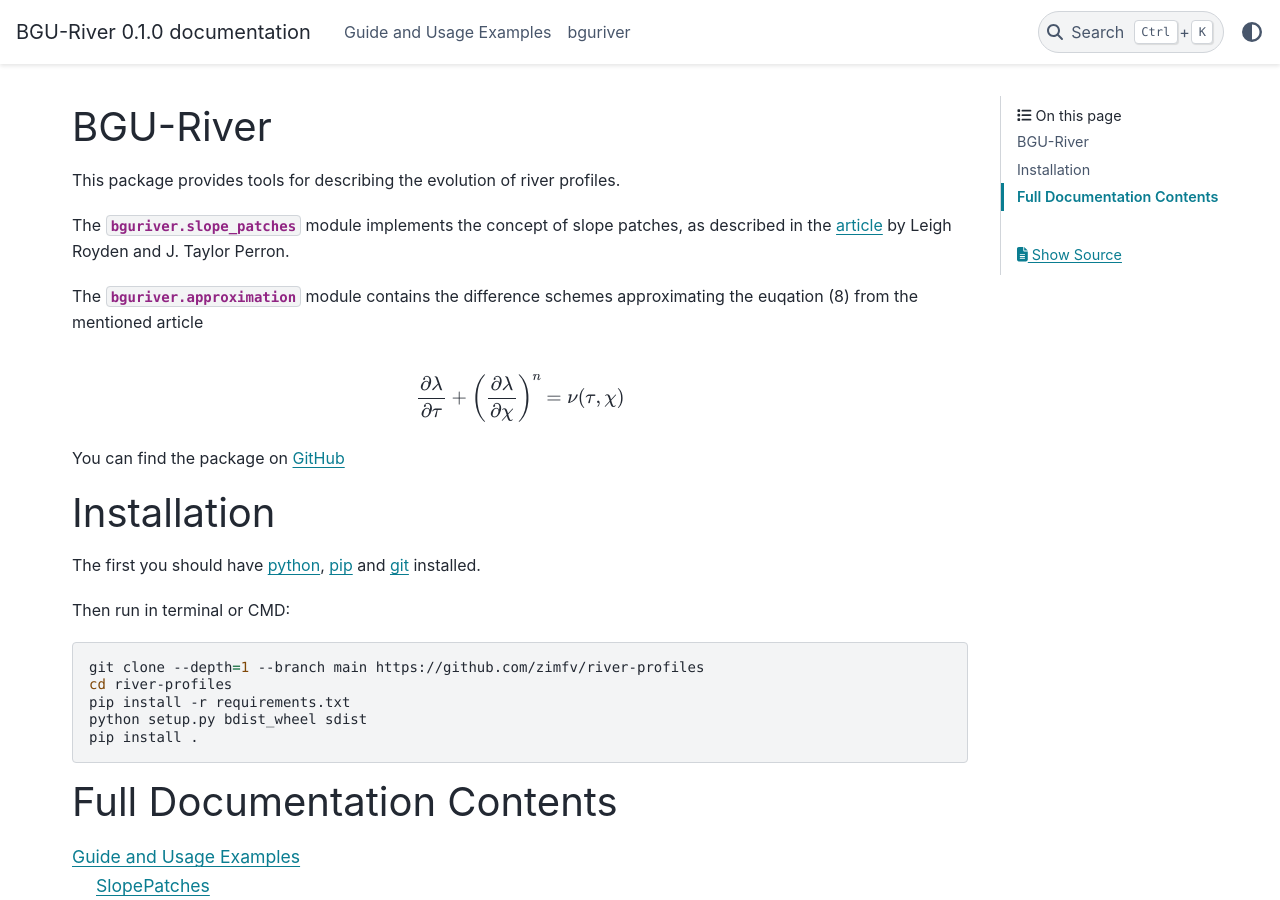
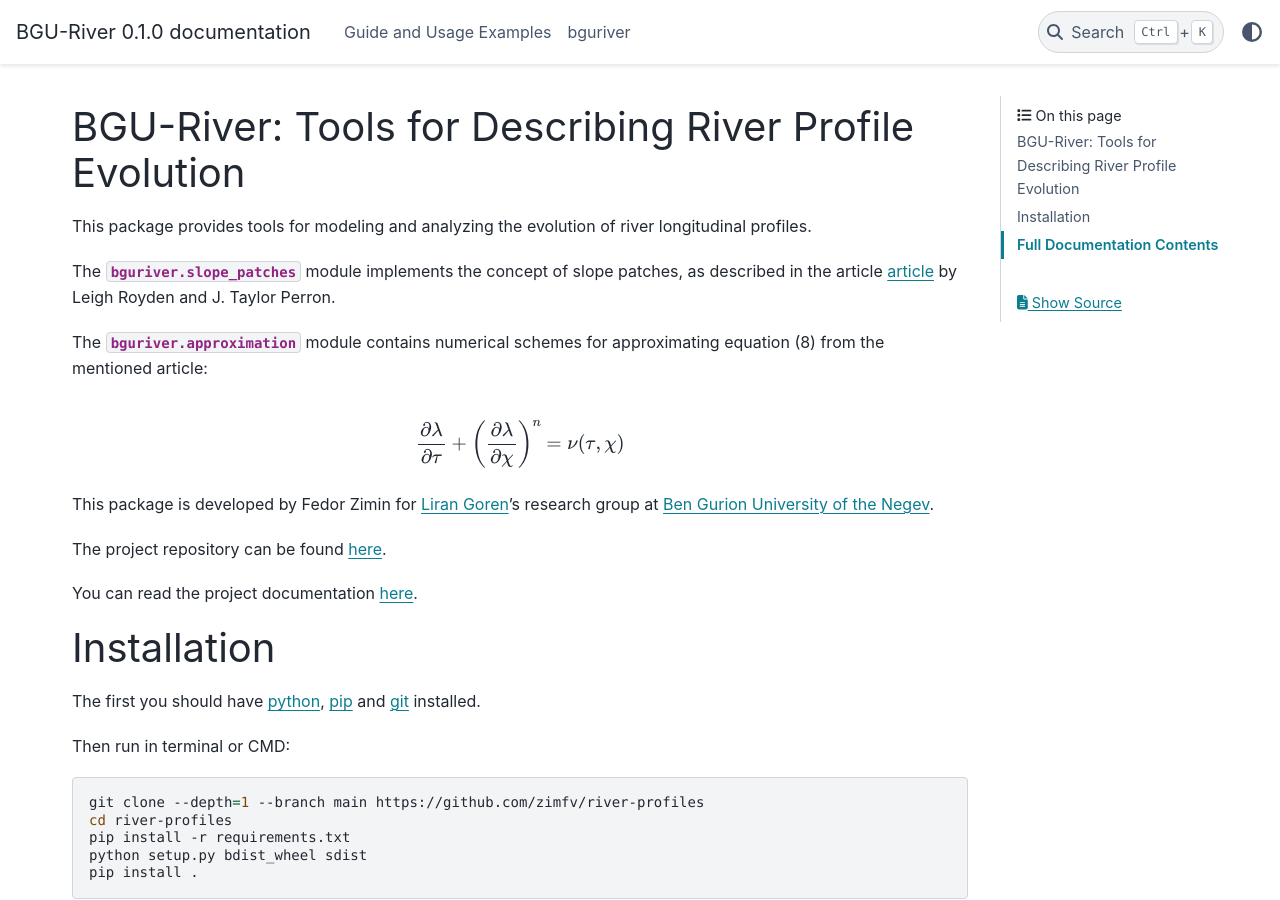
Before and after one commit to zimfv/river-profiles, a Sphinx documentation site: the page built from docs/index.rst, in a window 1280 px wide and 900 px high. Built offline with Sphinx 7.4.7 and the PyData theme 0.15.4, drawn with Linux system fonts in a browser that asks for light colours.

Commit message:
Change the project description in INdex, add githubpage extension

```diff
--- a/docs/conf.py
+++ b/docs/conf.py
@@ -25,6 +25,7 @@ extensions = ["sphinx.ext.todo",
 			  "sphinx.ext.viewcode",
 			  "sphinx.ext.autodoc",
 			  "sphinx.ext.mathjax",
+              "sphinx.ext.githubpages",
 ]
 
 # MathJax 3 configuration
--- a/docs/html/guide.html
+++ b/docs/html/guide.html
@@ -45,7 +45,7 @@
     <link rel="index" title="Index" href="genindex.html" />
     <link rel="search" title="Search" href="search.html" />
     <link rel="next" title="bguriver" href="modules.html" />
-    <link rel="prev" title="BGU-River" href="index.html" />
+    <link rel="prev" title="BGU-River: Tools for Describing River Profile Evolution" href="index.html" />
   <meta name="viewport" content="width=device-width, initial-scale=1"/>
   <meta name="docsearch:language" content="en"/>
   </head>
@@ -746,7 +746,7 @@ object:</p>
       <i class="fa-solid fa-angle-left"></i>
       <div class="prev-next-info">
         <p class="prev-next-subtitle">previous</p>
-        <p class="prev-next-title">BGU-River</p>
+        <p class="prev-next-title">BGU-River: Tools for Describing River Profile Evolution</p>
       </div>
     </a>
     <a class="right-next"
--- a/docs/index.rst
+++ b/docs/index.rst
@@ -1,21 +1,21 @@
-.. BGU-River documentation master file, created by
-   sphinx-quickstart on Fri Oct  4 23:19:41 2024.
-   You can adapt this file completely to your liking, but it should at least
-   contain the root `toctree` directive.
+BGU-River: Tools for Describing River Profile Evolution
+=======================================================
 
-BGU-River
-=========
+This package provides tools for modeling and analyzing the evolution of river longitudinal profiles.
 
-This package provides tools for describing the evolution of river profiles.
+The :mod:`bguriver.slope_patches` module implements the concept of slope patches, as described in the article `article <https://agupubs.onlinelibrary.wiley.com/doi/10.1002/jgrf.20031>`_ by Leigh Royden and J. Taylor Perron.
 
-The :mod:`bguriver.slope_patches` module implements the concept of slope patches, as described in the `article <https://agupubs.onlinelibrary.wiley.com/doi/10.1002/jgrf.20031>`_ by Leigh Royden and J. Taylor Perron.
-
-The :mod:`bguriver.approximation` module contains the difference schemes approximating the euqation (8) from the mentioned article
+The :mod:`bguriver.approximation` module contains numerical schemes for approximating equation (8) from the mentioned article:
 
 .. math::
    \frac{\partial \lambda}{\partial \tau} + \left(\frac{\partial \lambda}{\partial \chi}\right)^n = \nu(\tau, \chi)
 
-You can find the package on `GitHub <https://github.com/zimfv/river-profiles>`_
+This package is developed by Fedor Zimin for `Liran Goren <https://sites.google.com/site/gorenliran/home>`_'s research group at `Ben Gurion University of the Negev <https://www.bgu.ac.il/en>`_.
+
+The project repository can be found `here <https://github.com/zimfv/river-profiles>`_.
+
+You can read the project documentation `here <https://zimfv.github.io/river-profiles/>`_.
+
 
 Installation
 ============
```
Also changed, not shown: docs/html/_sources/index.rst.txt (+11 -11 lines), docs/html/index.html (+10 -8 lines), docs/html/searchindex.js, 4 other files.
